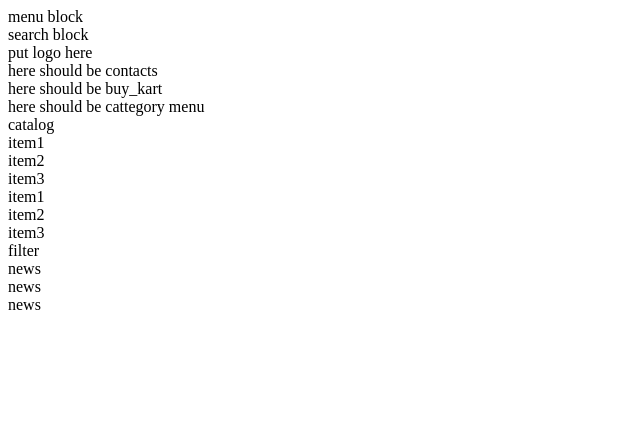
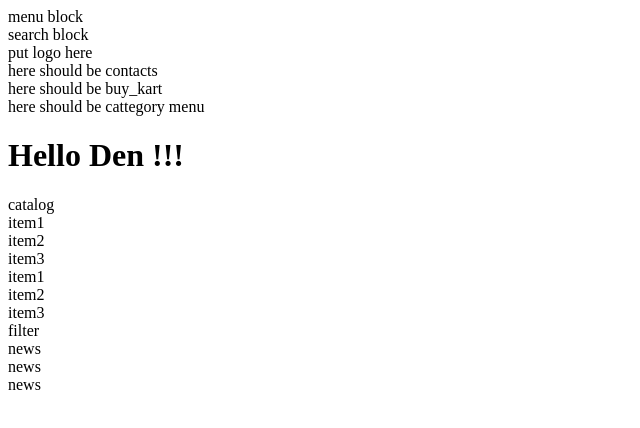
Before and after one commit to patient-Den/study, a plain HTML site: page index.html in a window 1280 px wide. Shown: the whole page, without its empty margins (0-640 px from the left). Drawn offline with nearby package versions, Linux system fonts and the light colour scheme; a script that the page names is missing.

Commit message:
changed index.html

```diff
--- a/index.html
+++ b/index.html
@@ -29,6 +29,9 @@
       </div>
     </div>
     <div class="wrapper">
+    	<h1>
+    		Hello Den !!!
+    	</h1>
       <div class="row">
         <div class="clearfix">
           <div class="col-laptop-3-4 catalog">catalog
```
